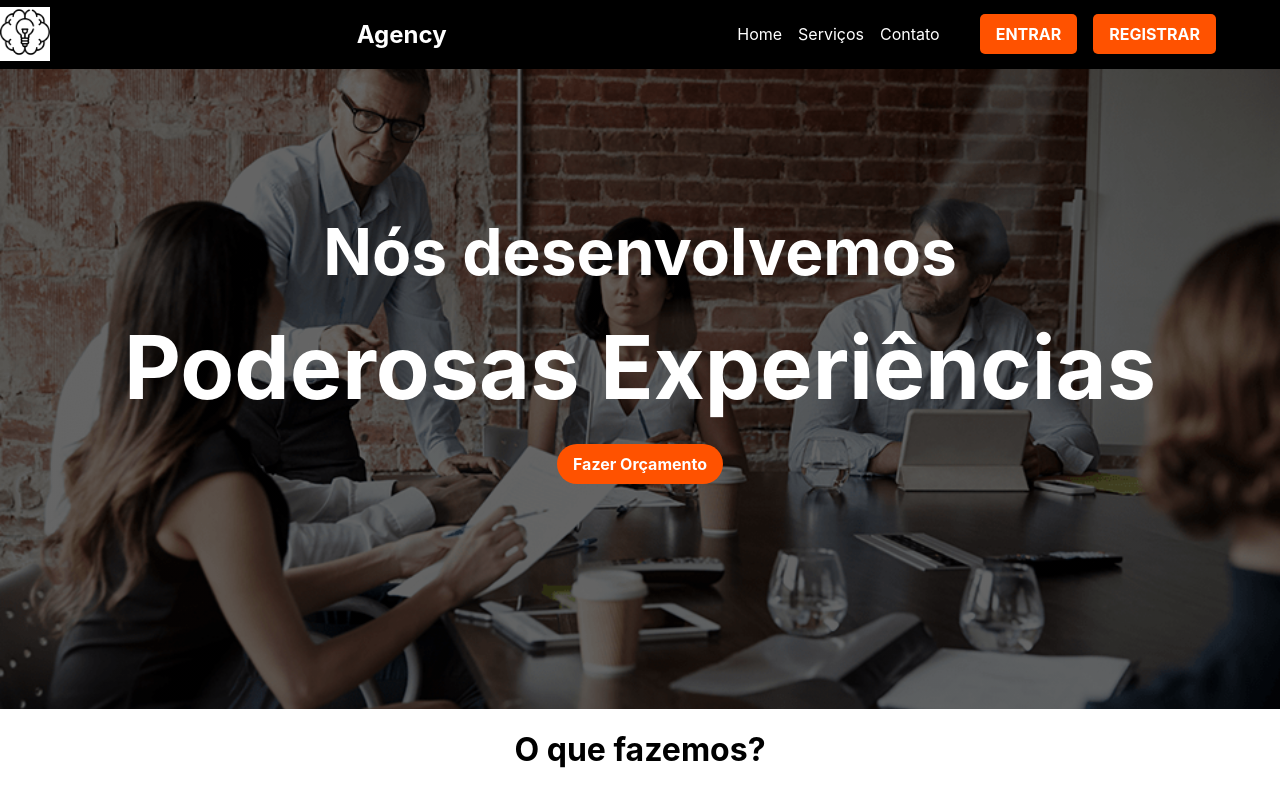
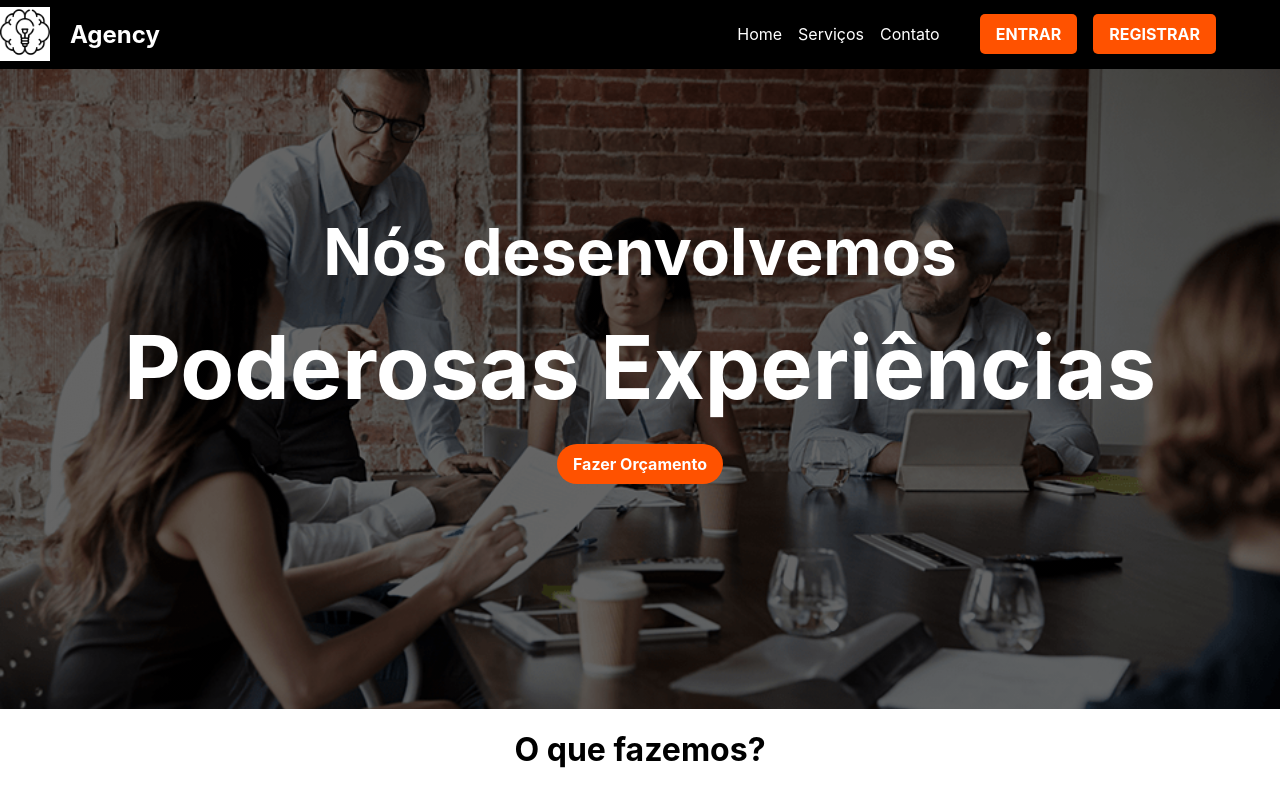
Before and after one commit to dcarvallho/agency-dev, a Next.js app: page / in a window 1280 px wide. Shown: the top 790 px of the page. Built offline with nearby package versions, Linux system fonts and the light colour scheme.

Commit message:
fix: navigation brand layout

```diff
--- a/components/wrapper/navbar/index.js
+++ b/components/wrapper/navbar/index.js
@@ -7,6 +7,7 @@ const Navbar = () => {
   return (
     <div>
       <nav className={style.navbar}>
+        <div className={style.navbarBrand}>
         <div style={{ backgroundColor: 'white' }}>
           <Image
             src="/images/icon-home.png"
@@ -16,6 +17,7 @@ const Navbar = () => {
           />
         </div>
         <h2>Agency</h2>
+        </div>
         <div className={style.navbarRight}>
           <ul className={style.navbarList}>
             <li>Home</li>
--- a/components/wrapper/navbar/style.module.scss
+++ b/components/wrapper/navbar/style.module.scss
@@ -8,8 +8,10 @@
     margin: 0;
     padding: 0;
 
-    h2 {
-        margin-left: 4rem;
+    &Brand {
+        display: flex;
+        column-gap: 20px;
+        align-items: center;
     }
 
     &List {
```
